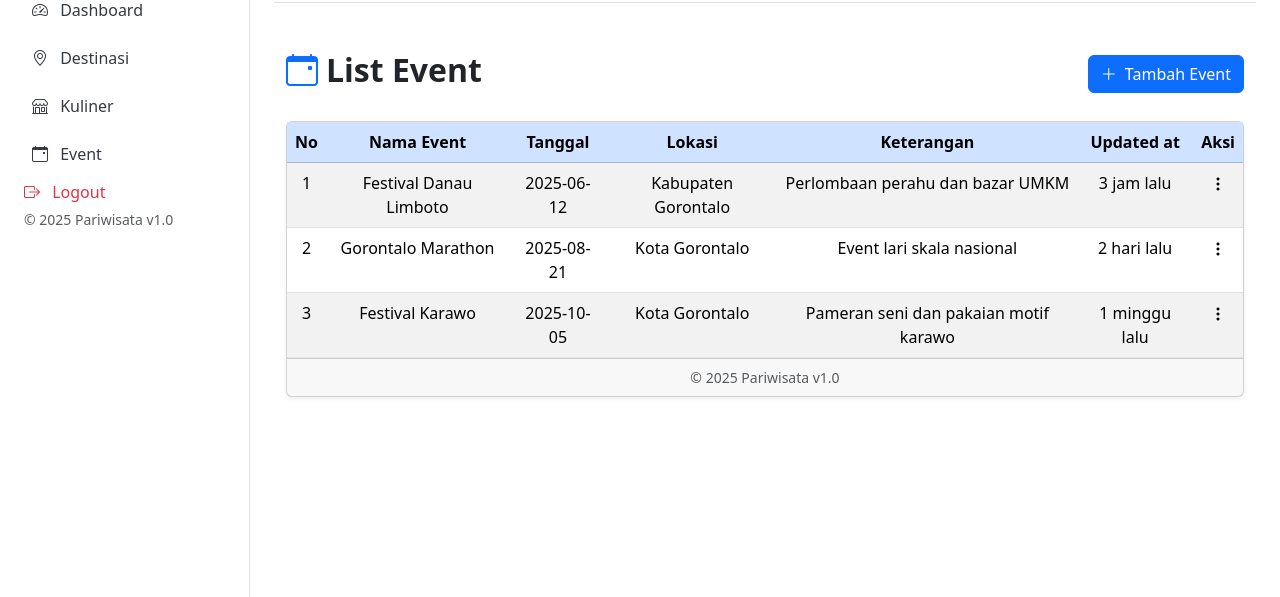
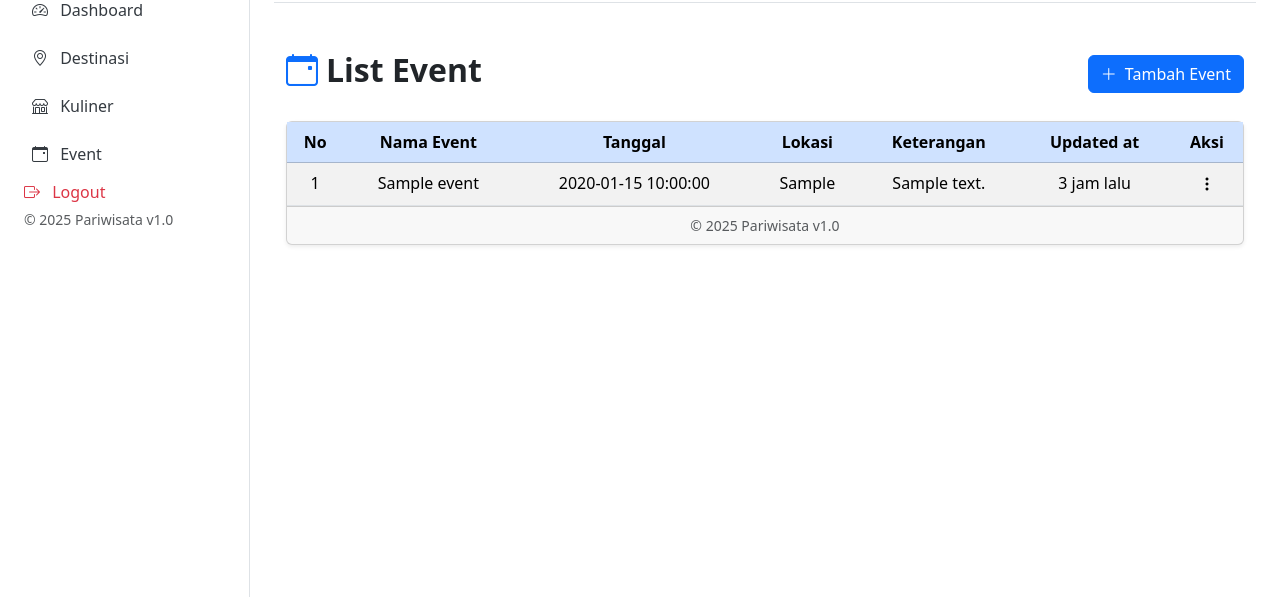
Before and after one commit to adhitD/SIP-Daerah, a PHP site: page /myProfile/admin/event/index.php in a window 1280 px wide. Shown: the part 102-699 px from the top of the page. Run offline with PHP 8.4, Linux system fonts and the light colour scheme; tables that the repository leaves empty or names only in its code hold one stand-in row (values such as "Sample post").

Commit message:
event done

```diff
--- a/admin/event/create.php
+++ b/admin/event/create.php
@@ -14,7 +14,7 @@ require '../../layout/header_admin.php'; ?>
 <div class="card shadow-sm border-0">
   <div class="card-body p-4">
 
-    <form action="event_store.php" method="POST">
+    <form action="proses_create.php" method="POST">
       <div class="row g-4">
 
         <!-- Nama Event -->
@@ -44,7 +44,7 @@ require '../../layout/header_admin.php'; ?>
       </div>
 
       <div class="mt-5 d-flex justify-content-end gap-2">
-        <button type="submit" class="btn btn-primary px-4">
+        <button type="submit" name="tambah" class="btn btn-primary px-4">
           <i class="bi bi-save me-1"></i> Simpan Event
         </button>
       </div>
--- a/admin/event/index.php
+++ b/admin/event/index.php
@@ -1,4 +1,6 @@
-<?php require '../../layout/header_admin.php'; ?>
+<?php
+require '../../databases/koneksi.php';
+require '../../layout/header_admin.php'; ?>
 
 <div class="container mt-5">
 
@@ -27,14 +29,18 @@
           </thead>
 
           <tbody>
-
+<?php $no=1;
+  $sql = 'SELECT * FROM event';
+  $result = mysqli_query($conn,$sql);
+  while($row=mysqli_fetch_assoc($result)){
+  ?>
             <!-- Dummy 1 -->
             <tr class="text-center">
-              <td>1</td>
-              <td>Festival Danau Limboto</td>
-              <td>2025-06-12</td>
-              <td>Kabupaten Gorontalo</td>
-              <td>Perlombaan perahu dan bazar UMKM</td>
+              <td><?=$no++?></td>
+              <td><?=$row['nama']?></td>
+              <td><?=$row['tanggal']?></td>
+              <td><?=$row['lokasi']?></td>
+              <td><?=$row['keterangan']?></td>
               <td>3 jam lalu</td>
               <td>
                 <div class="dropdown">
@@ -45,14 +51,12 @@
 
                   <ul class="dropdown-menu dropdown-menu-end">
                     <li>
-                      <a class="dropdown-item text-warning" href="edit.php">
+                      <a class="dropdown-item text-warning" href="edit.php?id=<?=$row['id']?>">
                         <i class="bi bi-pencil me-1"></i>Edit
                       </a>
                     </li>
                     <li>
-                      <button class="dropdown-item text-danger"
-                        data-bs-toggle="modal"
-                        data-bs-target="#delete1">
+                   <a class="dropdown-item text-danger" href="proses_hapus.php?id=<?=$row['id']?>">
                         <i class="bi bi-trash me-1"></i>Hapus
                       </button>
                     </li>
@@ -60,72 +64,8 @@
                 </div>
               </td>
             </tr>
+<?php } ?>
 
-            <!-- Dummy 2 -->
-            <tr class="text-center">
-              <td>2</td>
-              <td>Gorontalo Marathon</td>
-              <td>2025-08-21</td>
-              <td>Kota Gorontalo</td>
-              <td>Event lari skala nasional</td>
-              <td>2 hari lalu</td>
-              <td>
-                <div class="dropdown">
-                  <button class="bg-transparent btn-sm border-0"
-                    data-bs-toggle="dropdown">
-                    <i class="bi bi-three-dots-vertical"></i>
-                  </button>
-
-                  <ul class="dropdown-menu dropdown-menu-end">
-                    <li>
-                      <a class="dropdown-item text-warning" href="#">
-                        <i class="bi bi-pencil me-1"></i>Edit
-                      </a>
-                    </li>
-                    <li>
-                      <button class="dropdown-item text-danger"
-                        data-bs-toggle="modal"
-                        data-bs-target="#delete2">
-                        <i class="bi bi-trash me-1"></i>Hapus
-                      </button>
-                    </li>
-                  </ul>
-                </div>
-              </td>
-            </tr>
-
-            <!-- Dummy 3 -->
-            <tr class="text-center">
-              <td>3</td>
-              <td>Festival Karawo</td>
-              <td>2025-10-05</td>
-              <td>Kota Gorontalo</td>
-              <td>Pameran seni dan pakaian motif karawo</td>
-              <td>1 minggu lalu</td>
-              <td>
-                <div class="dropdown">
-                  <button class="bg-transparent btn-sm border-0"
-                    data-bs-toggle="dropdown">
-                    <i class="bi bi-three-dots-vertical"></i>
-                  </button>
-
-                  <ul class="dropdown-menu dropdown-menu-end">
-                    <li>
-                      <a class="dropdown-item text-warning" href="#">
-                        <i class="bi bi-pencil me-1"></i>Edit
-                      </a>
-                    </li>
-                    <li>
-                      <button class="dropdown-item text-danger"
-                        data-bs-toggle="modal"
-                        data-bs-target="#delete3">
-                        <i class="bi bi-trash me-1"></i>Hapus
-                      </button>
-                    </li>
-                  </ul>
-                </div>
-              </td>
-            </tr>
 
           </tbody>
         </table>
```
Also changed, not shown: admin/event/edit.php (+14 -7 lines), admin/event/proses_create.php (added, +14 -0 lines), admin/event/proses_edit.php (added, +15 -0 lines), admin/event/proses_hapus.php (added, +10 -0 lines).
